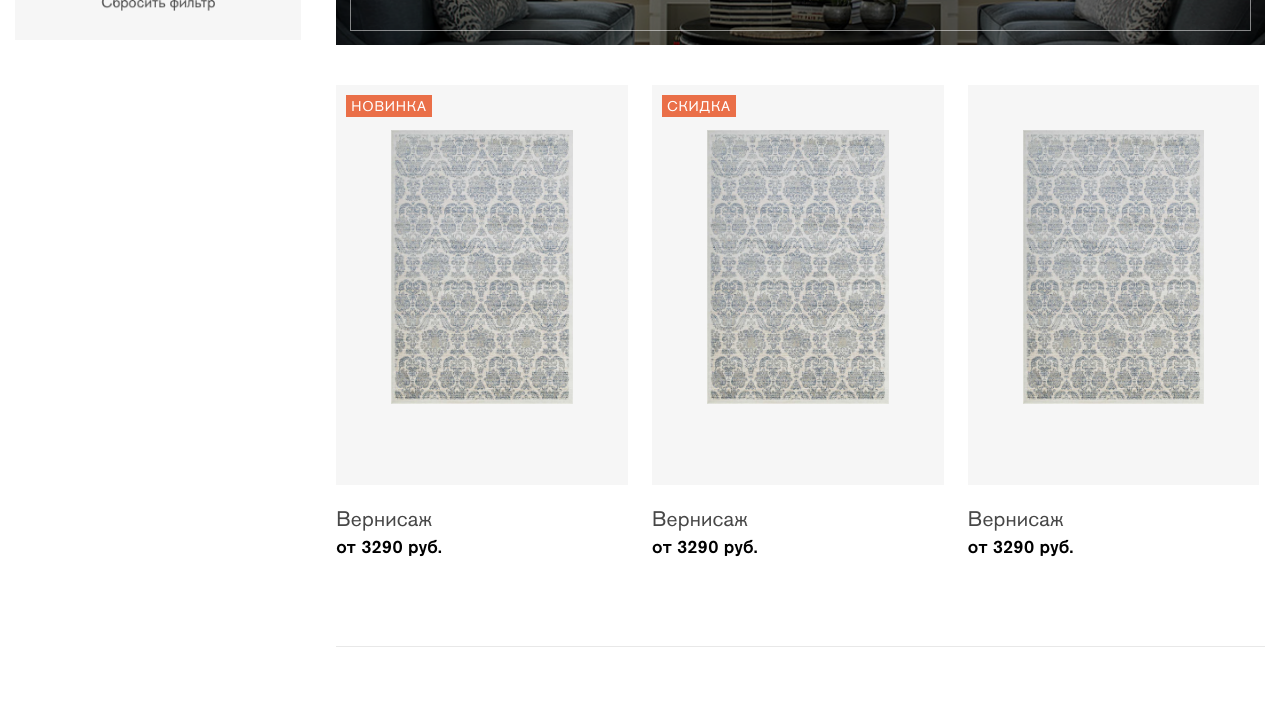
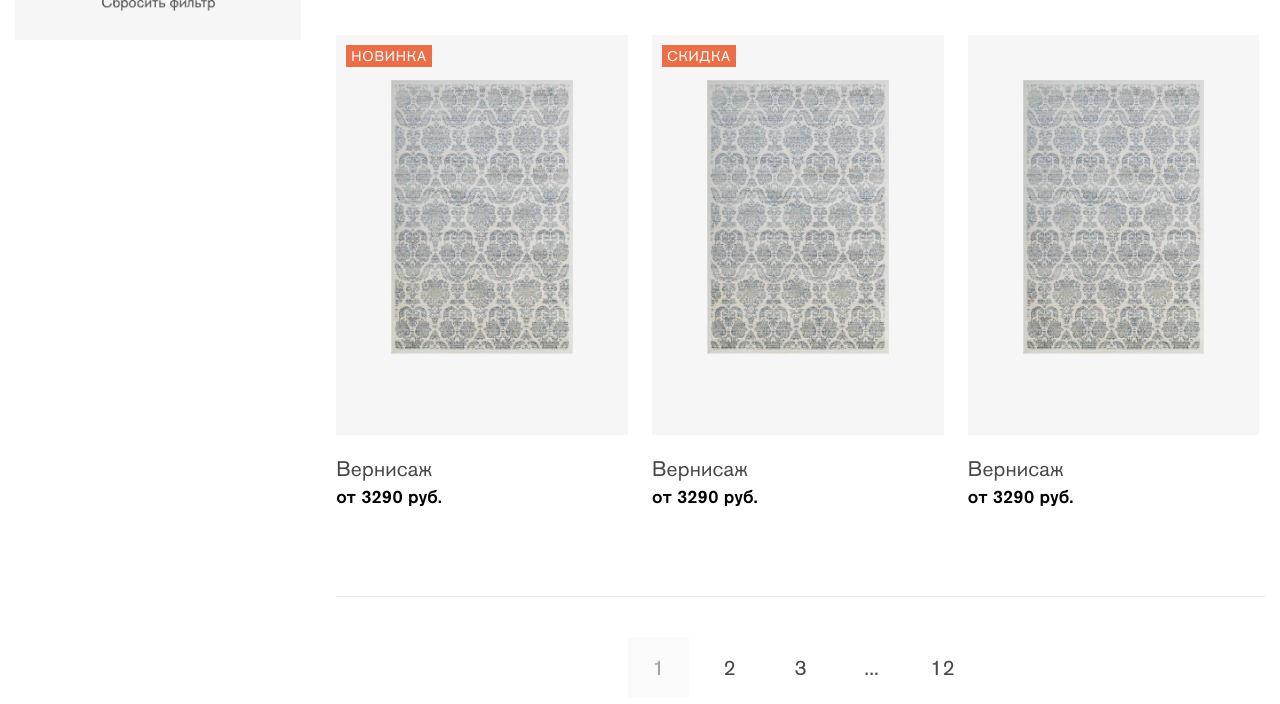
Before and after one commit to rockn1989/carpettrade, a website: page app/catalog.html in a window 1280 px wide. Shown: the part 1232-1936 px from the top of the page. Drawn offline with nearby package versions, Linux system fonts and the light colour scheme; some packages are replaced by stand-ins of ours; files whose address does not match are found by name.

Commit message:
каталог 2

```diff
--- a/app/catalog.html
+++ b/app/catalog.html
@@ -185,6 +185,7 @@
 								</select>
 							</div>
 						</div>
+						<div class="catalog__list-wrapper">
 							<div class="catalog__list">
 								<div class="card">
 									<a href="">
@@ -266,6 +267,21 @@
 										<div class="card__price">от 3290 руб.</div>
 									</a>
 								</div>
+							</div>
+						</div>
+
+						<ul class="uk-pagination">
+							<li class="uk-active"><span>1</span></li>
+							<li><a href="">2</a></li>
+							<li><a href="">3</a></li>
+							<li><span>...</span></li>
+							<li><a href="">12</a></li>
+						</ul>
+						<div class="catalog__seo-block">
+							<h2>Заголовок  для SEO</h2>
+							<p>
+								Главное достоинство дамасского орнамента - это его текстура. Только жители Дамаска обладали секретом производства ткани «дамаст», украшенной рельефным рисунком из сверкающего переплетения шелковых нитей на матовом фоне. Сегодня технологии изготовления уже другие, однако характерная рельефность и сочетание двух фактур остаются неизменными чертами дамасских узоров. Очертания орнамента также остались прежними: это стилизованный растительный узор из повторяющихся декоративных элементов. Наиболее часто встречается узор из вазонов с букетами цветов в изысканном обрамлении из листьев.
+							</p>
 						</div>
 					</div>
 				</div>
--- a/app/css/style.css
+++ b/app/css/style.css
@@ -581,6 +581,24 @@ button.btn:hover {
   background-color: transparent;
 }
 /* PAGE CONTENT */
+.content {
+  margin-bottom: 30px;
+  position: relative;
+  padding-bottom: 75px;
+}
+.content:after {
+  content: '';
+  position: absolute;
+  left: 0;
+  right: 0;
+  bottom: 0;
+  margin: 0 auto;
+  max-width: 1410px;
+  display: block;
+  width: 100%;
+  height: 1px;
+  background: #e8e8e8;
+}
 /* MAIN LIST PRODUCTS */
 .main-list-products {
   margin-top: 45px;
@@ -908,6 +926,11 @@ button.btn:hover {
   height: 220px;
 }
 /* CATALOG */
+.catalog__list-wrapper {
+  margin-bottom: 40px;
+  padding-bottom: 90px;
+  border-bottom: 1px solid #e8e8e8;
+}
 .catalog__list {
   margin-bottom: 30px;
   font-size: 0;
@@ -922,9 +945,11 @@ button.btn:hover {
 .catalog__list .card:nth-child(3n) {
   margin-right: 0;
 }
+.catalog__list .card:nth-last-child(n-3) {
+  margin-bottom: 0;
+}
 .catalog__list:last-child {
-  padding-bottom: 40px;
-  border-bottom: 1px solid #e8e8e8;
+  margin-bottom: 0;
 }
 .catalog__sort {
   margin-bottom: 25px;
@@ -989,6 +1014,9 @@ button.btn:hover {
 .footer .link-contacts {
   margin-bottom: 20px;
   display: block;
+}
+.footer .logo {
+  margin-top: 0;
 }
 .soc-list {
   margin-top: 52px;
--- a/app/less/content/catalog.less
+++ b/app/less/content/catalog.less
@@ -1,6 +1,11 @@
 /* CATALOG */
 
 .catalog {
+	&__list-wrapper {
+		margin-bottom: 40px;
+		padding-bottom: 90px;
+		border-bottom: 1px solid #e8e8e8;
+	}
 	&__list {
 		margin-bottom: 30px;
 
@@ -14,10 +19,12 @@
 			&:nth-child(3n) {
 				margin-right: 0;
 			}
+			&:nth-last-child(n-3) {
+				margin-bottom: 0;
+			}
 		}
 		&:last-child {
-			padding-bottom: 40px;
-			border-bottom: 1px solid #e8e8e8;
+			margin-bottom: 0;
 		}
 	}
 	&__sort {
--- a/app/less/content/content.less
+++ b/app/less/content/content.less
@@ -1,4 +1,24 @@
 /* PAGE CONTENT */
+
+.content {
+	margin-bottom: 30px;
+	position: relative;
+	padding-bottom: 75px;
+	//border-bottom: 1px solid #e8e8e8;
+	&:after {
+		content: '';
+		position: absolute;
+		left: 0;
+		right: 0;
+		bottom: 0;
+		margin: 0 auto;
+		max-width: 1410px;
+		display: block;
+		width: 100%;
+		height: 1px;
+		background: #e8e8e8;
+	}
+}
 
 /* MAIN LIST PRODUCTS */
 
--- a/app/less/footer/footer.less
+++ b/app/less/footer/footer.less
@@ -29,6 +29,9 @@
 	.link-contacts {
 		margin-bottom: 20px;
 		display: block;
+	}
+	.logo {
+		margin-top: 0;
 	}
 }
 
```
Also changed, not shown: app/templates/catalog.html (+16 -0 lines). Lines whose indentation alone changed are shown as unchanged.
